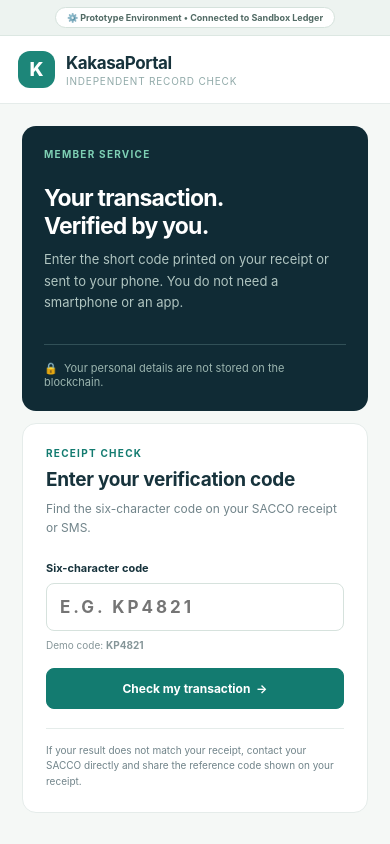
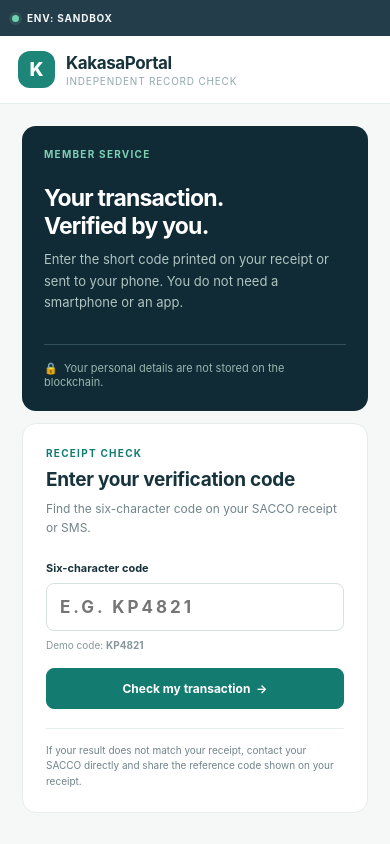
Before and after one commit to Edward-Ed4/Kakasa-Portal, a plain HTML site: page member-check.html in a window 390 px wide. Drawn offline with Linux system fonts and the light colour scheme.

Commit message:
style: refine sandbox environment status bar

```diff
--- a/member-check.html
+++ b/member-check.html
@@ -21,8 +21,9 @@
     body { min-height: 100vh; margin: 0; background: #f5f8f6; color: var(--ink); }
     button, input { font: inherit; }
     button { cursor: pointer; }
-    .environment-bar { height: 36px; display: flex; align-items: center; justify-content: center; background: #edf3f0; border-bottom: 1px solid #dce7e2; }
-    .environment-pill { border: 1px solid #d5e2dc; background: #fff; color: #526b65; border-radius: 20px; padding: 4px 11px; font-size: 10px; font-weight: 650; }
+    .environment-bar { height: 36px; display: flex; align-items: center; padding: 0 24px; background: #243d4b; color: #f3f7f7; }
+    .environment-label { display: inline-flex; align-items: center; gap: 8px; font-size: 10px; font-weight: 700; letter-spacing: .8px; }
+    .environment-label::before { content: ""; width: 7px; height: 7px; border-radius: 50%; background: #70d1ae; box-shadow: 0 0 0 3px #70d1ae22; }
     .topbar { height: 68px; display: flex; align-items: center; justify-content: space-between; padding: 0 6vw; background: #fff; border-bottom: 1px solid var(--line); }
     .brand { display: flex; gap: 11px; align-items: center; }
     .brand-mark { width: 37px; height: 37px; display: grid; place-items: center; border-radius: 12px; background: #1d8679; color: #fff; font-size: 19px; font-weight: 800; }
@@ -57,12 +58,12 @@
       .intro { min-height: 235px; padding: 22px; }
       .intro h1 { font-size: 23px; margin: 25px 0 9px; }
       .verify-card { padding: 23px; }
-      .environment-pill { font-size: 9px; }
+      .environment-bar { padding: 0 12px; }
     }
   </style>
 </head>
 <body>
-  <div class="environment-bar"><span class="environment-pill">⚙️ Prototype Environment • Connected to Sandbox Ledger</span></div>
+  <div class="environment-bar" role="status"><span class="environment-label">ENV: SANDBOX</span></div>
   <header class="topbar">
     <div class="brand"><div class="brand-mark">K</div><div><div class="brand-name">KakasaPortal</div><div class="brand-caption">Independent record check</div></div></div>
     <div class="sacco-name">Makerere Jinja Students Cooperative Union</div>
```
Also changed, not shown: index.html (+5 -4 lines).
